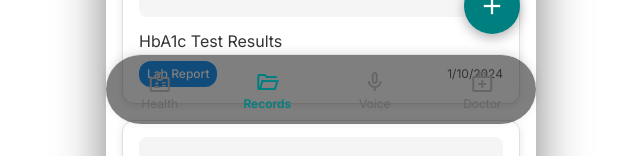
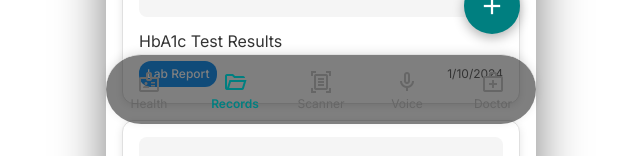
Before and after one commit to gusfing/VaidyaLink, a Next.js app in the folder frontend/: page /vaidyalink/records in a window 1280 px wide. Shown: the part 644-800 px from the top of the page, without its empty margins (319-959 px from the left). Built offline with nearby package versions, Linux system fonts and the light colour scheme.

Commit message:
Add Scanner to bottom navigation and connect FAB on Records page to Scanner

```diff
--- a/frontend/app/vaidyalink/layout.tsx
+++ b/frontend/app/vaidyalink/layout.tsx
@@ -16,6 +16,7 @@ export default function VaidyaLinkLayout({ children }: { children: React.ReactNo
   const navItems = [
     { id: 'health-passport', label: 'Health', icon: 'badge', path: '/vaidyalink/health-passport' },
     { id: 'records', label: 'Records', icon: 'folder_open', path: '/vaidyalink/records' },
+    { id: 'scanner', label: 'Scanner', icon: 'document_scanner', path: '/vaidyalink/scanner' },
     { id: 'voice', label: 'Voice', icon: 'mic', path: '/vaidyalink/voice' },
     { id: 'doctor', label: 'Doctor', icon: 'medical_services', path: '/vaidyalink/doctor-portal' },
   ];
--- a/frontend/app/vaidyalink/records/page.tsx
+++ b/frontend/app/vaidyalink/records/page.tsx
@@ -1,6 +1,7 @@
 'use client';
 
 import { useState, useMemo } from 'react';
+import { useRouter } from 'next/navigation';
 import RecordCard from '@/components/vaidyalink/RecordCard';
 import { mockMedicalRecords } from '@/lib/vaidyalink/mock-data';
 
@@ -8,6 +9,7 @@ type TabType = 'all' | 'prescriptions' | 'lab-reports' | 'scans';
 type DateFilter = 'latest' | 'all';
 
 export default function RecordsLibraryPage() {
+  const router = useRouter();
   const [searchQuery, setSearchQuery] = useState('');
   const [activeTab, setActiveTab] = useState<TabType>('all');
   const [dateFilter, setDateFilter] = useState<DateFilter>('all');
@@ -126,7 +128,7 @@ export default function RecordsLibraryPage() {
       </div>
 
       {/* Floating Action Button */}
-      <button className="fab">
+      <button className="fab" onClick={() => router.push('/vaidyalink/scanner')}>
         <span className="material-symbols-outlined">add</span>
       </button>
     </div>
```
